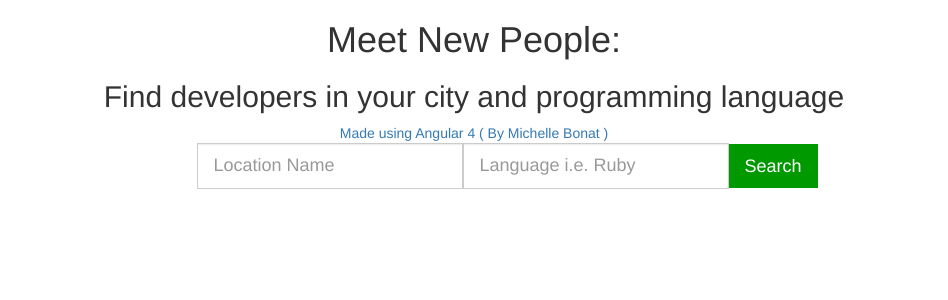
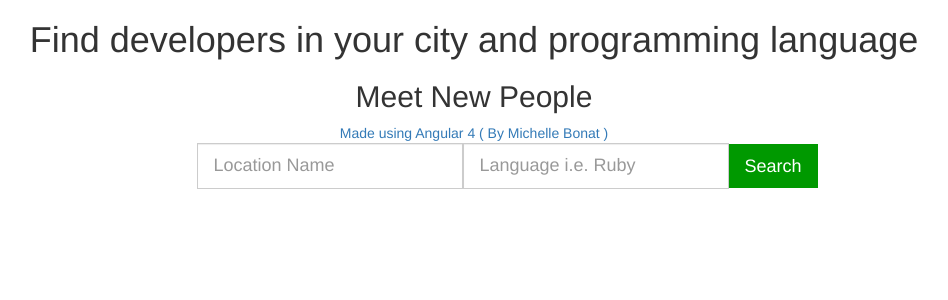
Before and after one commit to michellebonat/angular-find-devs, an Angular app: page / in a window 1280 px wide. Shown: the top 300 px of the page, without its empty margins (166-1114 px from the left). Built offline with nearby package versions, Linux system fonts and the light colour scheme.

Commit message:
Put keywords into h1 title, for SEO

```diff
--- a/src/app/search-users/search-users.component.html
+++ b/src/app/search-users/search-users.component.html
@@ -1,8 +1,8 @@
 <div class="container">
   <div class="row text-center">
     <div class="col-md-12">
-      <h1>Meet New People:</h1>
-      <h2>Find developers in your city and programming language</h2>
+      <h1>Find developers in your city and programming language</h1>
+      <h2>Meet New People</h2>
       <a href="http://michellebonat.com" target="_blank">Made using Angular 4 ( By Michelle Bonat )</a>
     </div>
   </div>
```
